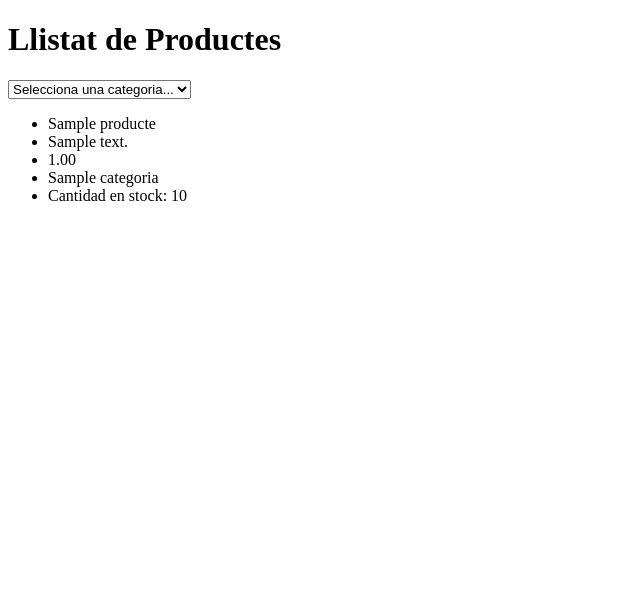
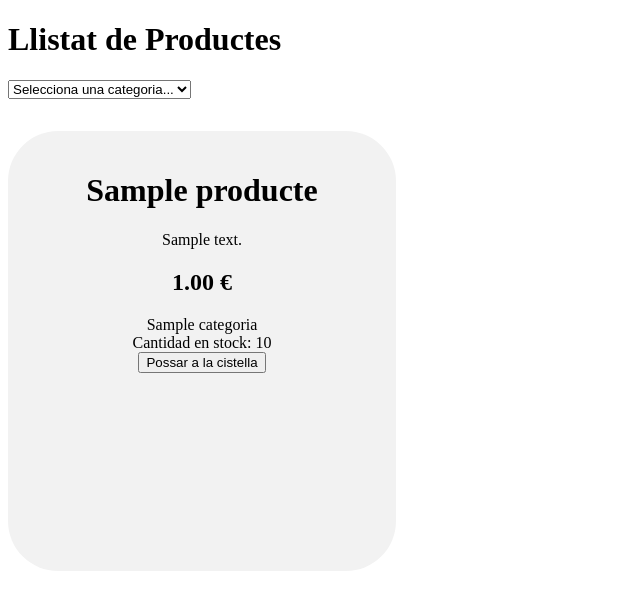
Before and after one commit to IFurio/djangoIETIShop, a Django app: page /shop/ in a window 1280 px wide. Shown: the top 610 px of the page, without its empty margins (0-640 px from the left). Run offline with Django 5.2, Linux system fonts and the light colour scheme; tables that the repository leaves empty hold one stand-in row (values such as "Sample post").

Commit message:
in progress lazy load

```diff
--- a/ietishop/shop/api.py
+++ b/ietishop/shop/api.py
@@ -1,5 +1,6 @@
 from django.http import JsonResponse
 from .models import *
+from django.core.paginator import Paginator
 
 def getProducts(request):
     jsonData = list( Producte.objects.all().values() )
--- a/ietishop/shop/templates/product_list.html
+++ b/ietishop/shop/templates/product_list.html
@@ -6,7 +6,20 @@
     <title>Llista de Productes</title>
     <script src="https://ajax.googleapis.com/ajax/libs/jquery/3.7.1/jquery.min.js"></script>
     <style>
+        .product-grid {
+            display: grid;
+            grid-template-columns: repeat(3, 1fr); /* Esto crea 3 columnas de igual ancho */
+            gap: 50px; /* Espacio entre las columnas */
+        }
 
+        .product-grid ul {
+            background-color: #f2f2f2;
+            padding: 20px;
+            text-align: center;
+            list-style: none;
+            border-radius: 50px;
+            height: 400px;
+        }
     </style>
 </head>
 <body>
@@ -25,36 +38,61 @@
     <div class="product-grid">
         {% for producte in productes %}
         <ul>
-            <li>{{producte.nom}}</li>
+            <li><h1>{{producte.nom}}</h1></li>
             <li>{{producte.descripcio}}</li>
-            <li>{{producte.preu}}</li>
+            <li><h2>{{producte.preu}} €</h2></li>
             <li>{{producte.categoria}}</li>
             <li>Cantidad en stock: {{producte.quantitat_disponible}}</li>
+            <li><button>Possar a la cistella</button></li>
         </ul>
         {% endfor %}
     </div>
 
     <script>
+        var productSet = 1;
+        $(function () {
+            $('select').on('change', function() {
+                var id = $(this).val()
+
+                $.ajax({
+                    url: '/shop/api/prods/'+id,
+                    method: 'GET',
+                    success: displayProds,
+                    error: () => console.error('No se pudo')
+                })
+            })
+
+            // Detectar el evento de scroll
+            $(window).scroll(function() {
+                // Verificar si el usuario ha llegado al final de la página
+                if ($(window).scrollTop() + $(window).height() == $(document).height()) {
+                    // Si el usuario ha llegado al final de la página, cargar más productos
+                    getProducts();
+                }
+            });
+        })
+
+        function getProducts() {
+
+        }
+
+
         function displayProds(res) {
             const productes = res.productes
-            $('ul').empty()
+            $('.product-grid').empty()
             productes.forEach(producte => {
-                $('ul').append(
-                    `<li>${producte.nom}</li>`
-                )
+                const ulElement = $('<ul></ul>'); // Crear un nuevo elemento ul
+                ulElement.append(
+                    $('<li></li>').append($('<h1></h1>').text(producte.nom)),
+                    $('<li></li>').text(producte.descripcio),
+                    $('<li></li>').append($('<h2></h2>').text(producte.preu + " €")),
+                    $('<li></li>').text(producte.categoria),
+                    $('<li></li>').text(`Cantidad en stock: ${producte.quantitat_disponible}`),
+                    $('<li></li>').append($('<button></button>').text('Possar a la cistella'))
+                );
+                $('.product-grid').append(ulElement);
             })
         }
-
-        $('select').on('change', function() {
-            var id = $(this).val()
-
-            $.ajax({
-                url: '/shop/api/prods/'+id,
-                method: 'GET',
-                success: displayProds,
-                error: () => console.error('No se pudo')
-            })
-        })
     </script>
 </body>
 </html>
```
